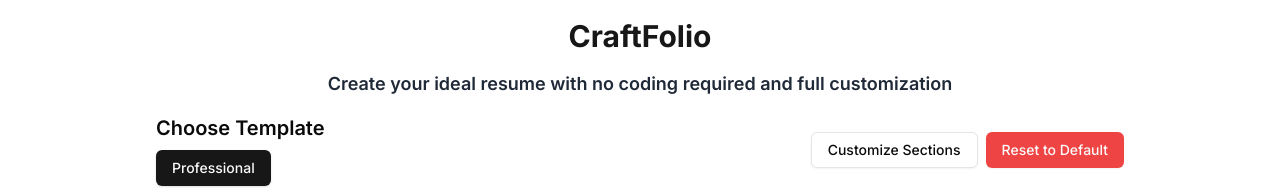
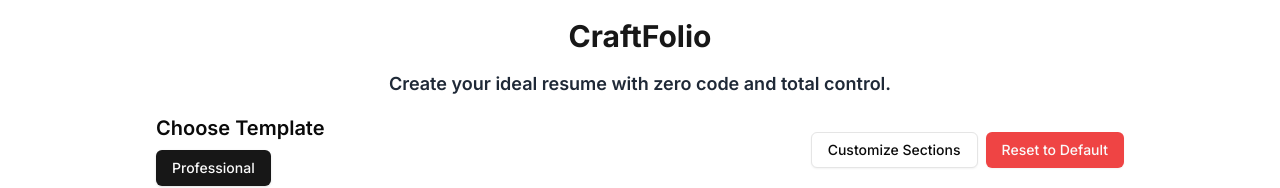
Before and after one commit to Buddhsen-tripathi/Portfolio, a Next.js app in the folder 2.0/: page /craftfolio in a window 1280 px wide. Shown: the part 162-350 px from the top of the page. Built offline with nearby package versions, Linux system fonts and the light colour scheme; no server answers.

Commit message:
updated craftfolio tagline

```diff
--- a/2.0/app/craftfolio/page.tsx
+++ b/2.0/app/craftfolio/page.tsx
@@ -301,7 +301,7 @@ export default function Craftfolio() {
         </div>
       </div>
       <h1 className="text-3xl font-bold text-center text-primary mb-4">CraftFolio</h1>
-      <h3 className="text-lg font-semibold text-gray-800 dark:text-white text-center mb-4">Create your ideal resume with no coding required and full customization</h3>
+      <h3 className="text-lg font-semibold text-gray-800 dark:text-white text-center mb-4">Create your ideal resume with zero code and total control.</h3>
       <div className="flex flex-col gap-8">
         <div className="flex flex-wrap items-center gap-4">
           <div className="flex-1">
```
